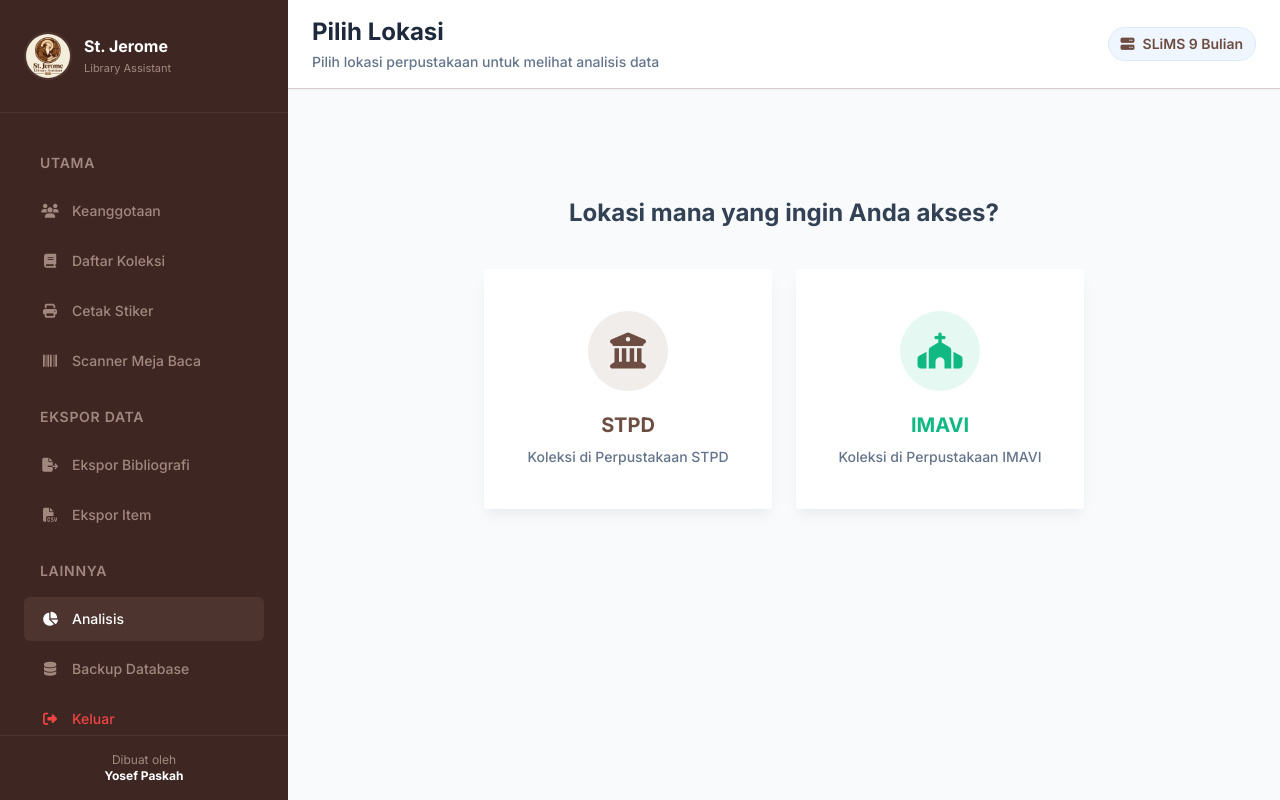
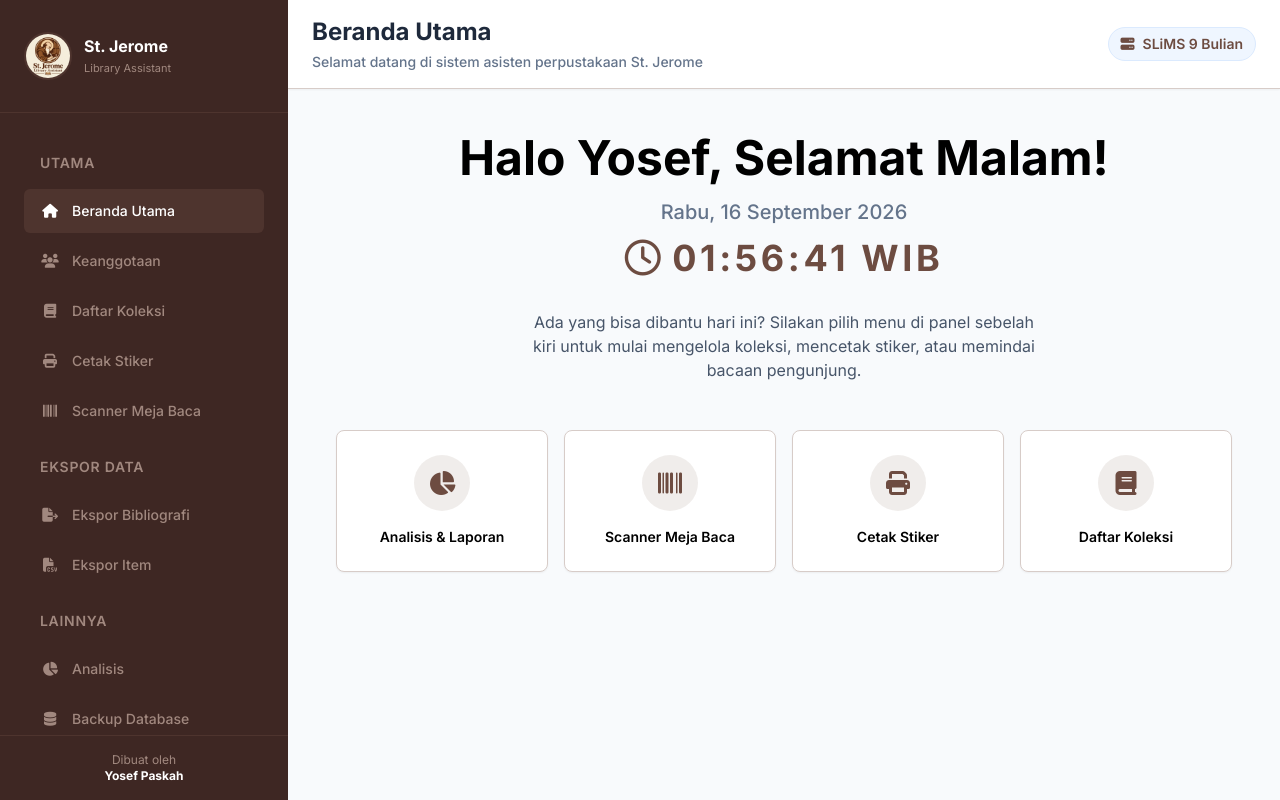
Before and after one commit to yosef-lib/st_jerome_web, a Flask app: page / in a window 1280 px wide. Run offline with Flask 3, Linux system fonts and the light colour scheme; the visitor is signed in with stand-in values (Sample User, id 1); some libraries are stand-ins or nearby versions.

Commit message:
Create initial welcome dashboard with digital clock and dynamic routing

```diff
--- a/app.py
+++ b/app.py
@@ -36,6 +36,11 @@ def login():
 def logout():
     session.pop('logged_in', None)
     return redirect(url_for('login'))
+
+@app.route('/')
+@login_required
+def index():
+    return render_template('index.html')
 
 @app.route('/cetak_stiker')
 @login_required
@@ -203,7 +208,7 @@ def api_scan():
         conn.close()
         return jsonify({'status': 'error', 'message': f'Buku dengan No Induk {no_induk} tidak ditemukan.'})
 
-@app.route('/')
+@app.route('/dashboard')
 @login_required
 def dashboard():
     lokasi = request.args.get('lokasi')
--- /dev/null
+++ b/templates/index.html
@@ -0,0 +1,80 @@
+{% extends 'layout.html' %}
+
+{% block page_title %}Beranda Utama{% endblock %}
+{% block page_subtitle %}Selamat datang di sistem asisten perpustakaan St. Jerome{% endblock %}
+
+{% block content %}
+<div class="flex flex-col items-center justify-center min-h-[60vh] text-center">
+    <!-- Waktu & Jam Digital -->
+    <div class="mb-8">
+        <h1 class="text-4xl md:text-5xl font-bold text-black mb-2" id="homeGreeting">Halo Yosef, Selamat Datang!</h1>
+        <p class="text-lg md:text-xl text-slate-500 font-medium mt-4" id="homeDateClock">
+            Memuat waktu...
+        </p>
+    </div>
+
+    <p class="text-base text-slate-600 mb-8 max-w-lg">
+        Ada yang bisa dibantu hari ini? Silakan pilih menu di panel sebelah kiri untuk mulai mengelola koleksi, mencetak stiker, atau memindai bacaan pengunjung.
+    </p>
+
+    <!-- Quick Links -->
+    <div class="grid grid-cols-1 md:grid-cols-2 lg:grid-cols-4 gap-4 w-full max-w-4xl mt-4">
+        <a href="/dashboard" class="flex flex-col items-center p-6 bg-white rounded-lg border border-stroke shadow-sm hover:shadow-md transition hover:border-primary group">
+            <div class="h-14 w-14 rounded-full bg-primary/10 flex items-center justify-center text-primary mb-4 group-hover:bg-primary group-hover:text-white transition">
+                <i class="fa-solid fa-chart-pie text-2xl"></i>
+            </div>
+            <span class="font-semibold text-black">Analisis & Laporan</span>
+        </a>
+        <a href="/scan" class="flex flex-col items-center p-6 bg-white rounded-lg border border-stroke shadow-sm hover:shadow-md transition hover:border-primary group">
+            <div class="h-14 w-14 rounded-full bg-primary/10 flex items-center justify-center text-primary mb-4 group-hover:bg-primary group-hover:text-white transition">
+                <i class="fa-solid fa-barcode text-2xl"></i>
+            </div>
+            <span class="font-semibold text-black">Scanner Meja Baca</span>
+        </a>
+        <a href="/cetak_stiker" class="flex flex-col items-center p-6 bg-white rounded-lg border border-stroke shadow-sm hover:shadow-md transition hover:border-primary group">
+            <div class="h-14 w-14 rounded-full bg-primary/10 flex items-center justify-center text-primary mb-4 group-hover:bg-primary group-hover:text-white transition">
+                <i class="fa-solid fa-print text-2xl"></i>
+            </div>
+            <span class="font-semibold text-black">Cetak Stiker</span>
+        </a>
+        <a href="/koleksi" class="flex flex-col items-center p-6 bg-white rounded-lg border border-stroke shadow-sm hover:shadow-md transition hover:border-primary group">
+            <div class="h-14 w-14 rounded-full bg-primary/10 flex items-center justify-center text-primary mb-4 group-hover:bg-primary group-hover:text-white transition">
+                <i class="fa-solid fa-book text-2xl"></i>
+            </div>
+            <span class="font-semibold text-black">Daftar Koleksi</span>
+        </a>
+    </div>
+</div>
+
+<script>
+document.addEventListener('DOMContentLoaded', function() {
+    function updateClock() {
+        const now = new Date();
+        const hour = now.getHours();
+
+        let greeting = "Malam";
+        if (hour >= 4 && hour < 11) greeting = "Pagi";
+        else if (hour >= 11 && hour < 15) greeting = "Siang";
+        else if (hour >= 15 && hour < 18) greeting = "Sore";
+
+        const days = ['Minggu', 'Senin', 'Selasa', 'Rabu', 'Kamis', 'Jumat', 'Sabtu'];
+        const months = ['Januari', 'Februari', 'Maret', 'April', 'Mei', 'Juni', 'Juli', 'Agustus', 'September', 'Oktober', 'November', 'Desember'];
+
+        const dayName = days[now.getDay()];
+        const date = now.getDate();
+        const monthName = months[now.getMonth()];
+        const year = now.getFullYear();
+
+        const h = String(hour).padStart(2, '0');
+        const m = String(now.getMinutes()).padStart(2, '0');
+        const s = String(now.getSeconds()).padStart(2, '0');
+
+        document.getElementById('homeGreeting').innerText = "Halo Yosef, Selamat " + greeting + "!";
+        document.getElementById('homeDateClock').innerHTML = dayName + ", " + date + " " + monthName + " " + year + " <br><span class=\"inline-block mt-3 text-3xl md:text-4xl font-bold text-primary tracking-widest\"><i class=\"fa-regular fa-clock mr-2\"></i>" + h + ":" + m + ":" + s + " WIB</span>";
+    }
+
+    setInterval(updateClock, 1000);
+    updateClock();
+});
+</script>
+{% endblock %}
--- a/templates/layout.html
+++ b/templates/layout.html
@@ -133,6 +133,11 @@
                         <h3 class="mb-4 ml-4 text-sm font-semibold text-bodydark2 uppercase tracking-wider">Utama</h3>
                         <ul class="mb-6 flex flex-col gap-1.5">
                             <li>
+                                <a href="/" class="group relative flex items-center gap-3 rounded-md px-4 py-3 font-medium duration-300 ease-in-out {% if request.path == '/' %}bg-boxdark2 text-white{% else %}text-bodydark hover:bg-boxdark2 hover:text-white{% endif %}">
+                                    <i class="fa-solid fa-home w-5 text-center"></i> Beranda Utama
+                                </a>
+                            </li>
+                            <li>
                                 <a href="/anggota" class="group relative flex items-center gap-3 rounded-md px-4 py-3 font-medium duration-300 ease-in-out {% if request.path.startswith('/anggota') %}bg-boxdark2 text-white{% else %}text-bodydark hover:bg-boxdark2 hover:text-white{% endif %}">
                                     <i class="fa-solid fa-users w-5 text-center"></i> Keanggotaan
                                 </a>
@@ -175,7 +180,7 @@
                         <h3 class="mb-4 ml-4 text-sm font-semibold text-bodydark2 uppercase tracking-wider">Lainnya</h3>
                         <ul class="flex flex-col gap-1.5">
                             <li>
-                                <a href="/" class="group relative flex items-center gap-3 rounded-md px-4 py-3 font-medium duration-300 ease-in-out {% if request.path == '/' %}bg-boxdark2 text-white{% else %}text-bodydark hover:bg-boxdark2 hover:text-white{% endif %}">
+                                <a href="/dashboard" class="group relative flex items-center gap-3 rounded-md px-4 py-3 font-medium duration-300 ease-in-out {% if request.path == '/dashboard' %}bg-boxdark2 text-white{% else %}text-bodydark hover:bg-boxdark2 hover:text-white{% endif %}">
                                     <i class="fa-solid fa-chart-pie w-5 text-center"></i> Analisis
                                 </a>
                             </li>
```
